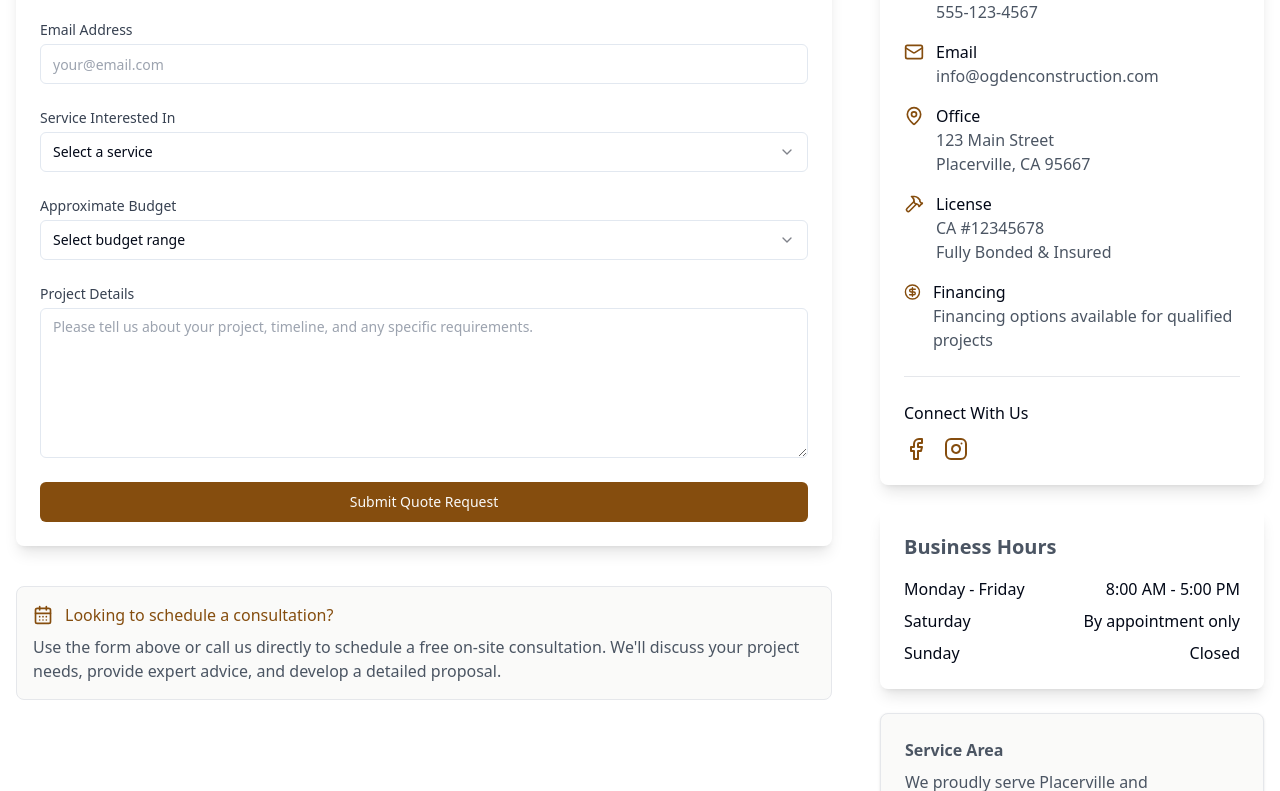
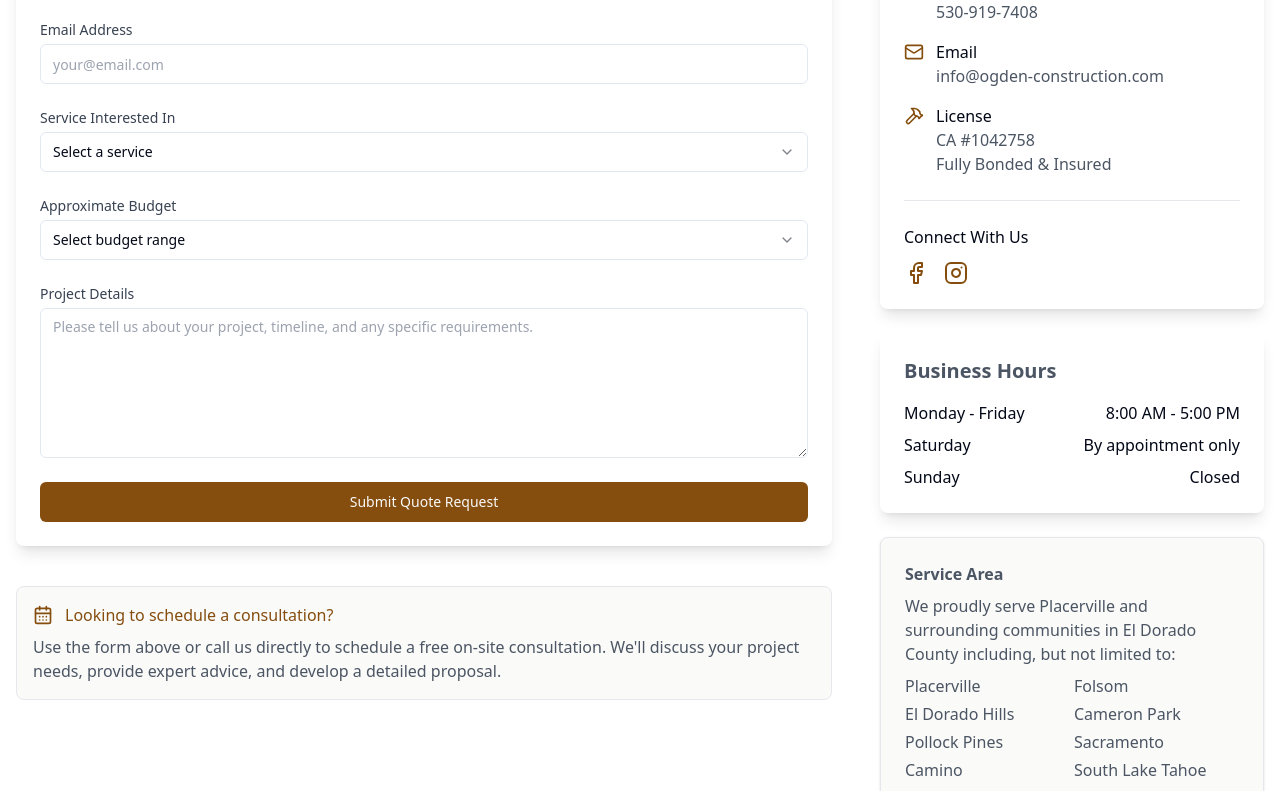
Before and after one commit to garretdgrant/ogden-construction, a Next.js app: page /contact in a window 1280 px wide. Shown: the part 409-1200 px from the top of the page. Built offline with nearby package versions, Linux system fonts and the light colour scheme.

Commit message:
chore: update contact page

```diff
--- a/src/app/contact/page.tsx
+++ b/src/app/contact/page.tsx
@@ -1,12 +1,10 @@
 import {
   Phone,
   Mail,
-  MapPin,
   Facebook,
   Instagram,
   Hammer,
   CalendarDays,
-  CircleDollarSign,
 } from "lucide-react";
 import { Card, CardContent } from "@/components/ui/card";
 
@@ -61,10 +59,10 @@ export default function ContactPage() {
                     <div>
                       <p className="font-medium">Phone</p>
                       <a
-                        href="tel:555-123-4567"
+                        href="tel:530-919-7408"
                         className="text-gray-600 hover:text-accent"
                       >
-                        555-123-4567
+                        530-919-7408
                       </a>
                     </div>
                   </div>
@@ -76,33 +74,17 @@ export default function ContactPage() {
                         href="mailto:info@ogdenconstruction.com"
                         className="text-gray-600 hover:text-accent"
                       >
-                        info@ogdenconstruction.com
+                        info@ogden-construction.com
                       </a>
                     </div>
                   </div>
-                  <div className="flex items-start space-x-3">
-                    <MapPin className="h-5 w-5 text-accent mt-0.5" />
-                    <div>
-                      <p className="font-medium">Office</p>
-                      <p className="text-gray-600">123 Main Street</p>
-                      <p className="text-gray-600">Placerville, CA 95667</p>
-                    </div>
-                  </div>
+
                   <div className="flex items-start space-x-3">
                     <Hammer className="h-5 w-5 text-accent mt-0.5" />
                     <div>
                       <p className="font-medium">License</p>
-                      <p className="text-gray-600">CA #12345678</p>
+                      <p className="text-gray-600">CA #1042758</p>
                       <p className="text-gray-600">Fully Bonded & Insured</p>
-                    </div>
-                  </div>
-                  <div className="flex items-start space-x-3">
-                    <CircleDollarSign className="h-5 w-5 text-accent mt-0.5" />
-                    <div>
-                      <p className="font-medium">Financing</p>
-                      <p className="text-gray-600">
-                        Financing options available for qualified projects
-                      </p>
                     </div>
                   </div>
                 </div>
@@ -111,14 +93,14 @@ export default function ContactPage() {
                   <h3 className="font-medium mb-3">Connect With Us</h3>
                   <div className="flex space-x-4">
                     <a
-                      href="https://facebook.com"
+                      href="https://www.facebook.com/ogden.construction.inc/"
                       className="text-accent hover:text-accent/80"
                       aria-label="Facebook"
                     >
                       <Facebook className="h-6 w-6" />
                     </a>
                     <a
-                      href="https://instagram.com"
+                      href="https://www.instagram.com/levioakden77"
                       className="text-accent hover:text-accent/80"
                       aria-label="Instagram"
                     >
@@ -155,15 +137,17 @@ export default function ContactPage() {
               <h3 className="font-bold text-primary mb-2">Service Area</h3>
               <p className="text-gray-600 mb-2">
                 We proudly serve Placerville and surrounding communities in El
-                Dorado County including:
+                Dorado County including, but not limited to:
               </p>
               <ul className="grid grid-cols-2 gap-1 text-gray-600">
+                <li>Placerville</li>
+                <li>Folsom</li>
+                <li>El Dorado Hills</li>
                 <li>Cameron Park</li>
-                <li>El Dorado Hills</li>
-                <li>Shingle Springs</li>
-                <li>Diamond Springs</li>
-                <li>Folsom</li>
                 <li>Pollock Pines</li>
+                <li>Sacramento</li>
+                <li>Camino</li>
+                <li>South Lake Tahoe</li>
               </ul>
             </div>
           </div>
--- a/src/components/QuoteRequestForm.tsx
+++ b/src/components/QuoteRequestForm.tsx
@@ -87,11 +87,10 @@ export const QuoteRequestForm = () => {
             <SelectValue placeholder="Select a service" />
           </SelectTrigger>
           <SelectContent>
-            <SelectItem value="kitchen">Kitchen Remodel</SelectItem>
+            <SelectItem value="outdoor">Deck / Outdoor Living</SelectItem>
+            <SelectItem value="new">New Construction</SelectItem>
+            <SelectItem value="addition">Home Addition</SelectItem>
             <SelectItem value="bathroom">Bathroom Renovation</SelectItem>
-            <SelectItem value="addition">Home Addition</SelectItem>
-            <SelectItem value="new">New Construction</SelectItem>
-            <SelectItem value="outdoor">Deck / Outdoor Living</SelectItem>
             <SelectItem value="other">Other</SelectItem>
           </SelectContent>
         </Select>
```
